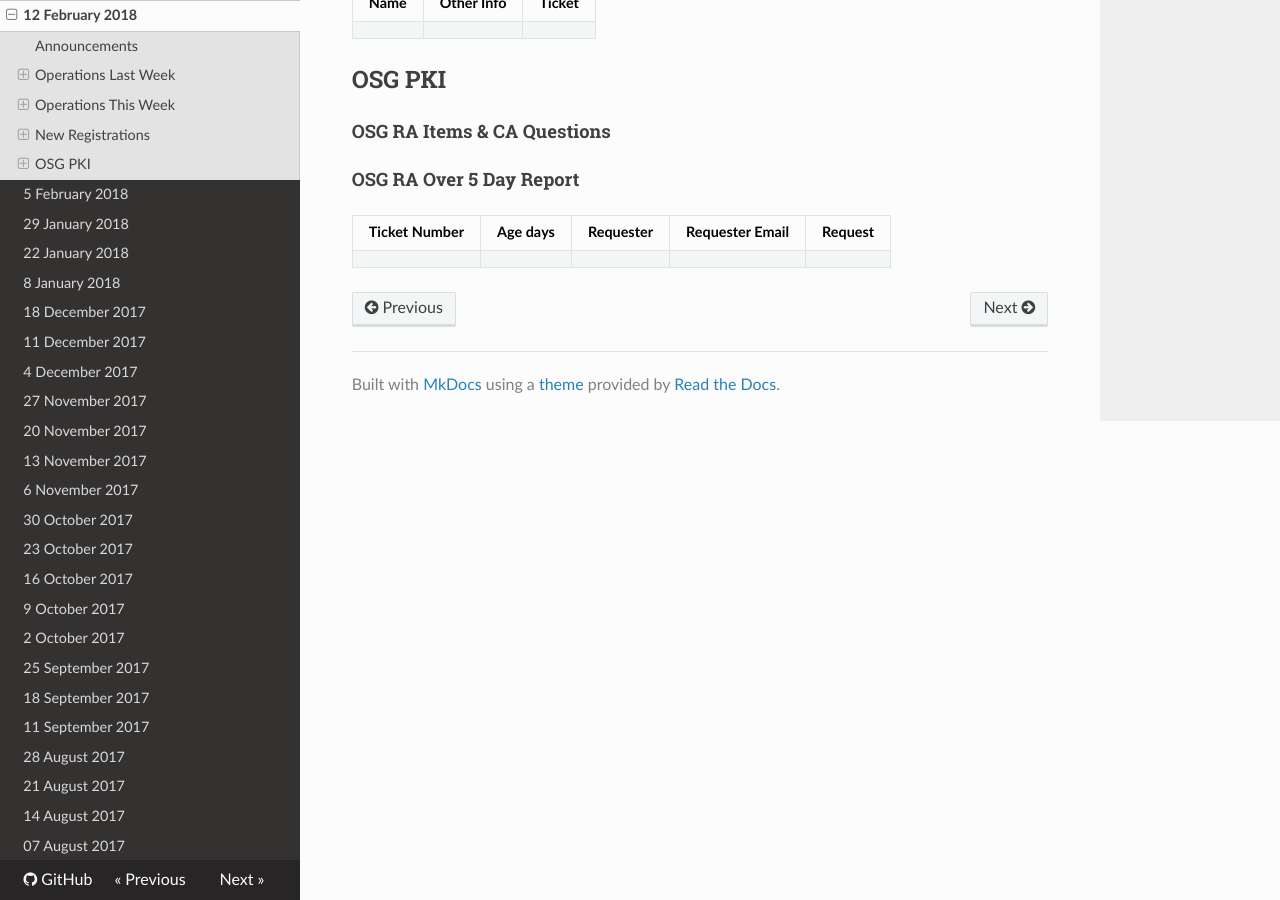
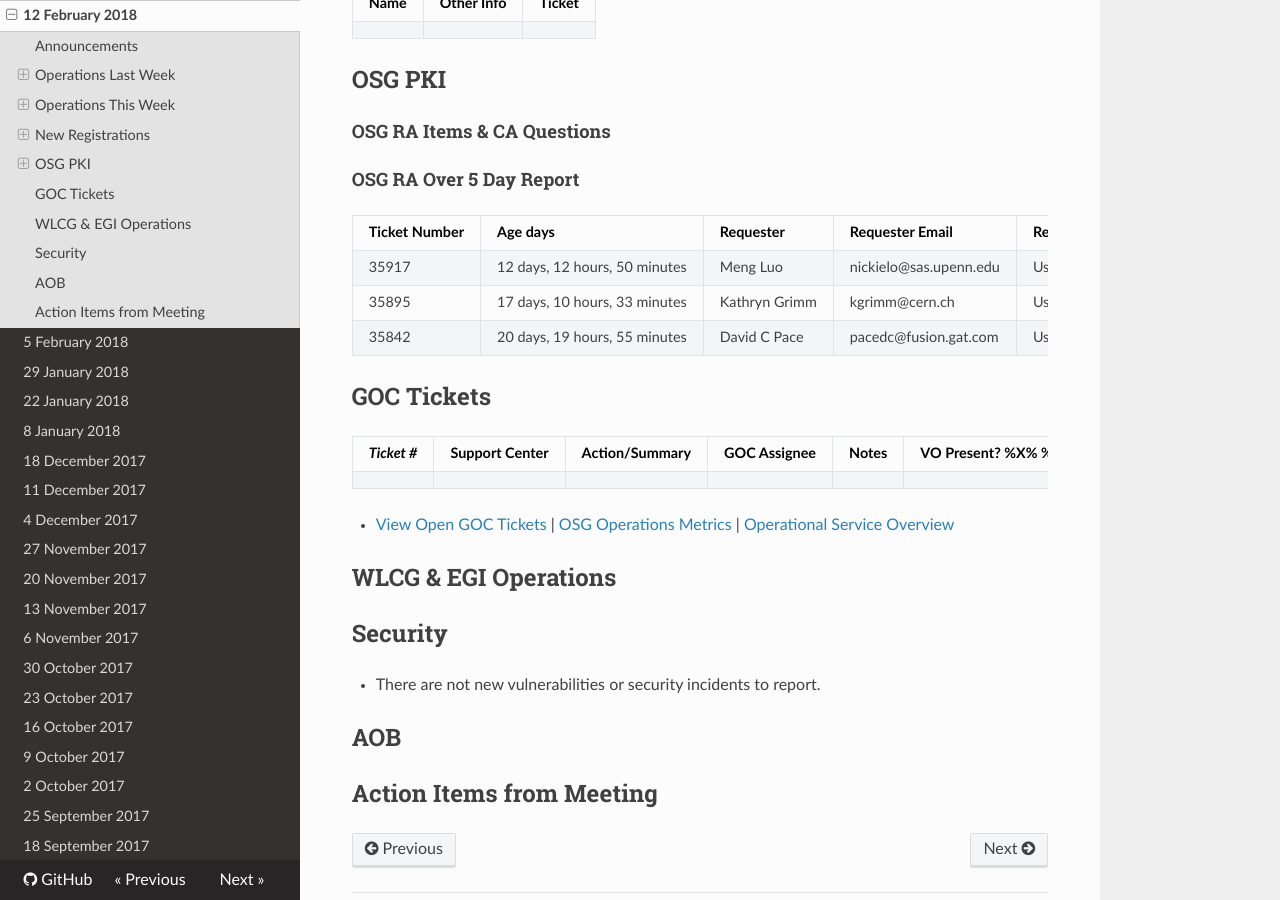
Before and after one commit to osg-htc/operations, an MkDocs documentation site: the page built from docs/WeeklyMinutes/12Feb2018.md, in a window 1280 px wide and 900 px high, scrolled down 1919 px. Built offline with MkDocs 1.6.1, drawn with Linux system fonts in a browser that asks for light colours; nearby versions of some CDN libraries; old or Windows-style settings are respelled for this version of MkDocs.

Commit message:
Update 12Feb2018.md

```diff
--- a/docs/WeeklyMinutes/12Feb2018.md
+++ b/docs/WeeklyMinutes/12Feb2018.md
@@ -72,3 +72,25 @@
 #### OSG RA Over 5 Day Report
 | Ticket Number	|Age days	|Requester	|Requester Email		|Request |
 | --------- | ------- | --------- | ----------------- | ------ |
+| 35917 | 12 days, 12 hours, 50 minutes | Meng Luo | nickielo@sas.upenn.edu | User Certificate Request for Meng Luo(VO:snoplus.snolab.ca) |
+| 35895 | 17 days, 10 hours, 33 minutes | Kathryn Grimm | kgrimm@cern.ch | User Certificate Request for Kathryn Grimm(VO:SLAC) |
+| 35842 | 20 days, 19 hours, 55 minutes | David C Pace | pacedc@fusion.gat.com | User Certificate Request for David C Pace(VO:FusionGrid) |
+
+
+## GOC Tickets
+
+| *Ticket #* | Support Center | Action/Summary | GOC Assignee | Notes | VO Present? %X% %Y%|
+| ---------- | -------------- | -------------- | ------------ | ----- | ------------------ |
+
+
+   * [View Open GOC Tickets](https://ticket.grid.iu.edu/goc/list/open) | [OSG Operations Metrics](https://twiki.grid.iu.edu/bin/view/Operations/TicketReports) | [Operational Service Overview](http://myosg.grid.iu.edu/miscstatus?count_sg_1&count_active=on&count_enabled=on&datasource=status)
+
+
+## WLCG & EGI Operations
+
+## Security
+   * There are not new vulnerabilities or security incidents to report.
+
+## AOB
+
+## Action Items from Meeting
```
